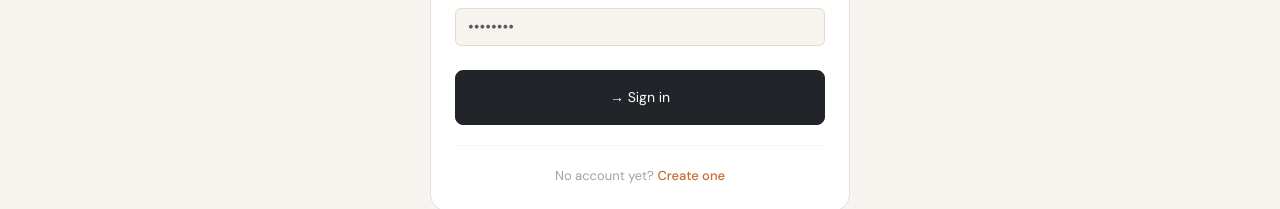
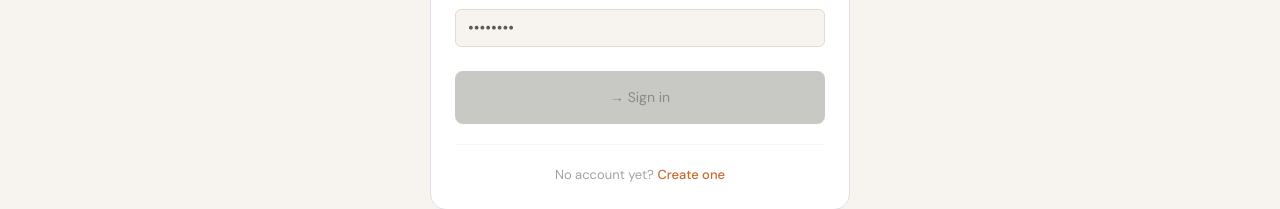
Before and after one commit to ssania/ReLoop, a React (Vite) app in the folder frontend/: page /login in a window 1280 px wide. Shown: the part 483-692 px from the top of the page. Built offline with nearby package versions, Linux system fonts and the light colour scheme; no server answers.

Commit message:
feat: dull submit button when email is not @umass.edu

```diff
--- a/frontend/src/pages/Login.jsx
+++ b/frontend/src/pages/Login.jsx
@@ -128,8 +128,16 @@ export default function Login() {
 
             <button
               type="submit"
-              className="btn btn-dark w-100 rounded-3 py-3"
-              style={{ fontFamily: 'DM Sans,sans-serif', fontSize: '14px' }}
+              className="btn w-100 rounded-3 py-3"
+              style={{
+                fontFamily: 'DM Sans,sans-serif',
+                fontSize: '14px',
+                background: email.toLowerCase().endsWith('@umass.edu') ? '#212529' : '#c8c8c4',
+                color: email.toLowerCase().endsWith('@umass.edu') ? '#fff' : '#8a8a86',
+                border: 'none',
+                cursor: email.toLowerCase().endsWith('@umass.edu') ? 'pointer' : 'not-allowed',
+                transition: 'background .2s, color .2s',
+              }}
               disabled={loading}
             >
               {loading ? 'Signing in…' : '→ Sign in'}
```
